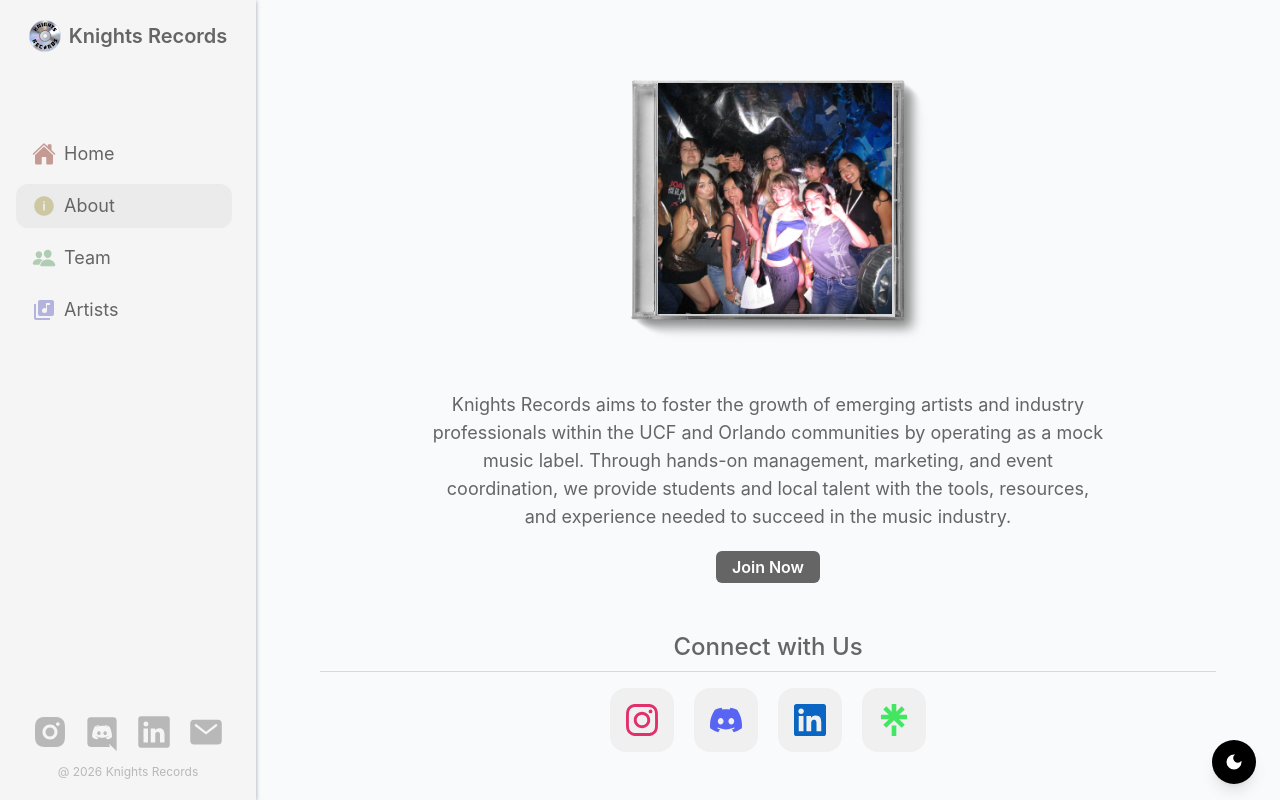
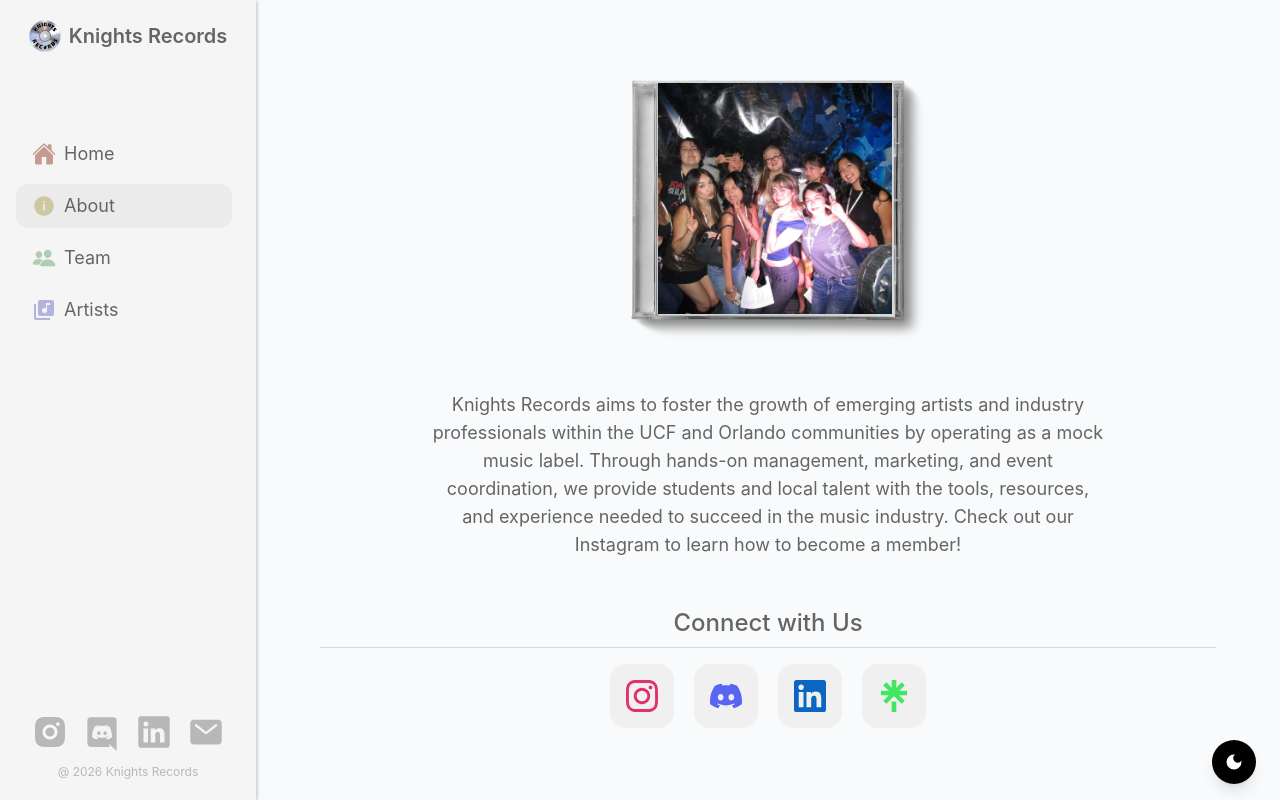
Before and after one commit to Knights-Records-UCF/Knights-Record-Website, a Next.js app: page /about in a window 1280 px wide. Built offline with nearby package versions, Linux system fonts and the light colour scheme.

Commit message:
removed join now button on about

```diff
--- a/app/about/page.tsx
+++ b/app/about/page.tsx
@@ -71,16 +71,8 @@ export default function About() {
         operating as a mock music label. Through hands-on management, marketing,
         and event coordination, we provide students and local talent with the
         tools, resources, and experience needed to succeed in the music
-        industry.
+        industry. Check out our Instagram to learn how to become a member!
       </p>
-      <Link
-        href={JOIN_NOW_URL}
-        target="_blank"
-        rel="noopener noreferrer"
-        className="mt-5 rounded-md bg-[#656565] px-4 py-1 text-sm sm:text-base font-semibold text-white"
-      >
-        Join Now
-      </Link>
       <div>
         <h1 className="mt-12 mb-2 text-xl sm:text-2xl font-[525] text-[#656565] dark:text-[#fbfbfb] transition-all duration-300 ease-in-out">
           Connect with Us
```
